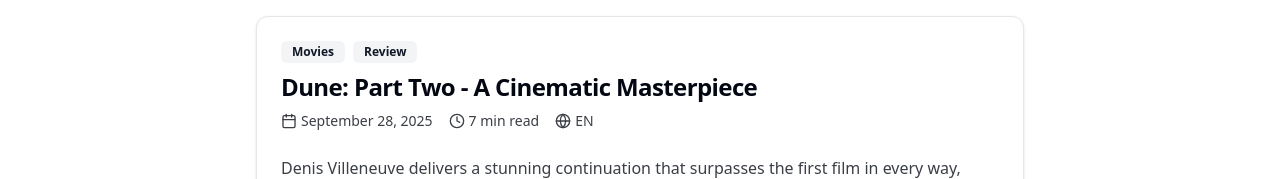
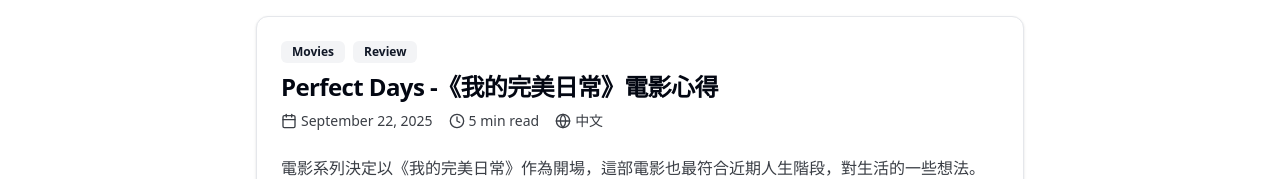
Before and after one commit to abby-chung/pineapplepizza, a React (Vite) app: page /pineapplepizza/blog in a window 1280 px wide. Shown: the part 621-800 px from the top of the page. Built offline with nearby package versions, Linux system fonts and the light colour scheme.

Commit message:
Add a new post

```diff
--- a/src/data/posts.ts
+++ b/src/data/posts.ts
@@ -12,66 +12,6 @@
 }
 
 export const blogPosts: BlogPost[] = [
-  //   {
-  //   id: 6,
-  //   title: "Perfect Days",
-  //   slug: "perfect-days-review",
-  //   excerpt: "《我的完美日常》大概是近年來",
-  //   content: `
-  //     <p>電影系列決定以《我的完美日常》作為開場，好久沒有寫電影相關的文章，雖然說是影視相關科系畢業，在學期間也是<s>硬掰</s>完成了不少電影、影集分析報告，試著把各種電影理論或是致敬塞進寫作中，現在看來只覺得文謅謅，感嘆年輕時真是活在不切實際的世界裡，一知半解卻講得頭頭是道。</p>
-  //     <p>這也是為什麼踏入社會後，一直在逃避寫觀後感或是電影心得，總覺得彆扭，一部分是擔心自己過度解讀，一部分又是擔心自己愚鈍沒看到精髓。但沒有寫下的東西，就是沒有真的思考過的東西，所以開始練習重新寫。</p>
-
-  //     <h2>一人一世界</h2>
-  //     <blockquote>
-  //     <p>「這個世界上其實有很多不同的世界，看起來連在一起，實際上並不互通。」</p>
-  //     </blockquote>
-
-  //     <p>Morning light feels different—especially when shooting against it.</p>
-  //       <div class="image-container">
-  //         <img src="/pineapplepizza/images/posts/photography/6th-ave-new-york.jpg" alt="Street of New York City" class="blog-image" />
-  //         <p class="image-caption">Street of New York City</p>
-  //       </div>
-
-  //     <h2>China Town, New York</h2>
-  //     <p>A random evening snap—the very first photo I took in New York.</p>
-  //       <div class="image-container">
-  //         <img src="/pineapplepizza/images/posts/photography/china-town-new-york.jpg" alt="Night in China Town" class="blog-image" />
-  //         <p class="image-caption">Night in China Town</p>
-  //       </div>
-
-  //     <h2>Film Simulation</h2>
-  //     <p>Classic Chrome was the top choice for the entire trip.</p>
-
-  //     <p>Settings for the recipe:</p>
-  //     <ol type="1">
-  //       <li>Film Simulation: Classic Chrome</li>
-  //       <li>Grain Effect: Off</li>
-  //       <li>Color Chrome Effect: Weak</li>
-  //       <li>White Balance: Auto</li>
-  //     </ol>
-
-  //     <h2>Wide Angle Challenge</h2>
-  //     <p>Even in a city filled with buildings and people, shooting with a wide-angle lens presented its own challenges.</p>
-  //     <p>With a wide-angle lens, you’re either too far from the subject with no time to move closer, or you risk stepping into someone’s space and drawing attention. Getting noticed isn’t always ideal in street photography—especially not for an introvert like me.</p>
-  //     <p>I never really had the courage to shoot right in people’s faces, so I switched back to my Fujifilm XF 35mm. It felt more comfortable for street shots of human beings, and I ended up with some of my favorite photos—which I’ll share in a separate post.</p>
-  //       <div class="image-container">
-  //         <img src="/pineapplepizza/images/posts/photography/dead-end-new-york.jpg" alt="Kent Park" class="blog-image" />
-  //         <p class="image-caption">Kent Park, Brooklyn</p>
-  //       </div>
-
-  //     <h2>As always, let the food heal our souls</h2>
-  //     <p>Tacos, pizzas, bagels, donuts, coffee... so many good stuff... 🤤</p>
-  //       <div class="image-container">
-  //         <img src="/pineapplepizza/images/posts/photography/tacos-new-york.jpg" alt="Tacos in New York" class="blog-image" />
-  //         <p class="image-caption">Esse Taco</p>
-  //       </div>
-  //   `,
-  //   date: "November 15, 2025",
-  //   readTime: "4 min read",
-  //   language: "中文",
-  //   tags: ["Photography"],
-  //   author: "Abby Chung"
-  // },
   {
     id: 5,
     title: "First Take on Voigtländer Color-Skopar 18mm F2.8 with Fujifilm X-T4",
@@ -135,54 +75,63 @@
   },
   {
     id: 4,
-    title: "Dune: Part Two - A Cinematic Masterpiece",
-    slug: "dune-part-two-review",
-    excerpt: "Denis Villeneuve delivers a stunning continuation that surpasses the first film in every way, creating one of the best sci-fi epics ever made.",
+    title: "Perfect Days -《我的完美日常》電影心得",
+    slug: "perfect-days-review",
+    excerpt: "電影系列決定以《我的完美日常》作為開場，這部電影也最符合近期人生階段，對生活的一些想法。",
     content: `
-      <p><strong>Disclaimer: This article is written by Claude. I still haven't watched Dune: Part Two.</strong></p>
-      <p>Denis Villeneuve has done something remarkable with "Dune: Part Two." Not only has he successfully adapted one of science fiction's most challenging novels, but he's created a film that stands as a cinematic achievement in its own right.</p>
+      <p>許久沒有寫電影相關的文章，甚至生活中與朋友討論電影時，也總是以簡單的幾句話帶過對某部電影、影集的想法，害怕再這樣下去會變成無聊的人。</p>
+      <p>另一方面，則是發現自己越來越不會說話了，將發散想法組織成有架構的話語，似乎變得異常困難，而這些發散的想法，總交錯著擔心自己過度解讀、或過於愚鈍而沒看到精髓的反省，使得有架構、有條理的敘述自己的想法，尤其是口頭上，變成一項我極為羨慕的技能。</p>
 
-      <p>Where the first film was necessarily about world-building and setup, Part Two is about payoff – and what a payoff it is.</p>
+      <p>既然口頭上有困難，就先從寫作開始吧，至少留下努力過的印記和審視自己混亂的思緒。決定先從我最愛逃避的電影心得開始，就從最常被引用的兩句台詞切入。</p>
 
-      <h2>Visual Spectacle</h2>
-      <p>Every frame of this film is a work of art. Greig Fraser's cinematography captures the alien beauty and harsh brutality of Arrakis with equal skill. The sandworm sequences alone are worth the price of admission – they're simultaneously beautiful and terrifying, alien yet somehow familiar.</p>
+      <div class="image-container">
+          <img src="/pineapplepizza/images/posts/movies/perfect-days.jpg" alt="Perfect Days" class="blog-image" />
+      </div>
 
-      <p>The production design creates a universe that feels lived-in and authentic. From the ornate halls of the Emperor's ship to the austere beauty of Fremen sietches, every environment tells a story.</p>
+      <h2>互不相通的世界</h2>
+      <p><blockquote>「這個世界上其實有很多不同的世界，看起來連在一起，實際上並不互通。」</blockquote></p>
 
-      <h2>Character Development</h2>
-      <p>Timothée Chalamet's Paul Atreides becomes darker and more complex in this installment. We see his transformation from reluctant hero to something more ambiguous – a messiah who understands the terrible future his rise will bring.</p>
+      <p>這句最常被引用的一句話，也許是因為電影中的對白不多，加上來自於話最少的主角平山，也使得這句話格外有重量。</p>
 
-      <p>Zendaya's Chani is given much more to do here, serving as both Paul's anchor to humanity and his moral compass. Their relationship provides the emotional heart that keeps the epic scope from feeling cold.</p>
+      <p>我的解讀是每個人都是一個獨立的世界，多數人的世界非常雷同，以至於大家看似共處在同一個世界裡。但其實每個人都有所差異，每個人的世界都不一樣，不需要去強求自己活得跟別人一樣，也不需強求他人理解自己，因為世界互不相通，某種程度來說是既自由又孤獨。</p>
+      <p>在平山先生的世界裡，一天大致包含：</p>
+      <ul>
+        <li>規律的生活</li>
+        <li>生活圍繞著喜愛的書、音樂、植物等等的事物</li>
+        <li>觀察各種微小的事物</li>
+        <li>工作即使簡單也毫不馬虎（且有自己厲害的 SOP）</li>
+      </ul>
+      <p在某些人的世界裡，這樣的一天可以說是非常地「平凡」，也可以說是「奇怪」。而在平山的世界裡，這樣的一天是最完美的一天。</p>
+      <p>互不相通的世界——也許這是為什麼孤獨感偶爾會突然冒出來吧，即便是在豔陽高照的日子，與喜歡、相似的人相處，有些極為細小事物仍是彼此無法理解彼此的，而那股孤獨感則會瞬間出現，因為意識到我們終究還是在各自的世界裡。</p>
 
-      <h2>Themes and Relevance</h2>
-      <p>What makes "Dune: Part Two" more than just spectacular entertainment is how it grapples with relevant themes:</p>
-      <ul>
-        <li>Religious extremism and manipulation</li>
-        <li>Environmental exploitation</li>
-        <li>The corruption of power</li>
-        <li>Colonial occupation and resistance</li>
-      </ul>
+      <h2>關於當下</h2>
+      <p><blockquote>「下次是下次，現在是現在。」</blockquote></p>
 
-      <p>Villeneuve doesn't shy away from the darker implications of Herbert's story. Paul's journey isn't a traditional hero's tale – it's a cautionary story about charisma, prophecy, and the dangers of absolute power.</p>
+      <p>普遍大眾對於這部電影主旨，是「當下」。</p>
 
-      <h2>Technical Excellence</h2>
-      <p>Hans Zimmer's score builds on his work from the first film, creating soundscapes that feel both alien and deeply emotional. The sound design is phenomenal – every grain of sand, every whisper of wind feels tangible.</p>
+      <p>看似無意義，甚至是無聊的瑣事，其實都只有「當下」才會發生，賦予意義和價值本身就是事後才會做的，但那個時刻，早已過去。下次就算跟一樣的人，在一樣的地方，做一樣的事情，也不會跟現在、這個當下一模一樣。</p>
 
-      <p>The film's pacing is nearly perfect, balancing intimate character moments with spectacular action sequences. At 166 minutes, it never feels long.</p>
+      <h3>捕捉當下</h3>
+      <div class="image-container">
+          <img src="/pineapplepizza/images/posts/movies/sky.jpg" alt="Sky" class="blog-image" />
+      </div>
+      <p>當主角每天拍下一張陽光與樹葉交織、光線從葉縫穿過畫面時，共鳴很深。</p>
+      <p>大概是某一天在加拿大租屋處的陽台，拍下好藍好藍、一片雲都沒有的天空，之後出門在外，就會開始拍天空，想要紀錄某時某地的那一個天空，對我來說那個畫面是獨特且無法復刻的。</p>
 
-      <h2>Final Thoughts</h2>
-      <p>"Dune: Part Two" is the rare sequel that surpasses its predecessor in every way. It's a science fiction epic that respects both its source material and its audience, delivering spectacle without sacrificing substance.</p>
+      <p>人類大概是最沒有活在當下的生物，總是思考著過去和未來。尤其是這個「大世界」（多數人）似乎總逼著每個人都得有個「對未來的想法」、「想要達成的目標」⋯⋯。</p>
 
-      <p>This is filmmaking at its finest – ambitious, beautiful, and deeply meaningful. It's the kind of movie that reminds you why cinema matters.</p>
+      <p>看似「平凡」、「簡單」的生活，在這個時代反而顯得既不平凡又不簡單。想謝謝《我的完美日常》的出現，給了自己一點慰藉，因為這的確也是在我看這部電影之前，一直思考的生活模式（但理想生活還是《晚酌的流派》哈哈哈，好吃的東西和啤酒不能少呀！）。</p>
 
-      <p><strong>Rating: 5/5 stars</strong></p>
-      <p>A masterpiece that sets a new standard for science fiction cinema.</p>
+      <h2>小記</h2>
+      <p>工作迷惘期已經有四五年了吧，且仍在進行中。曾經自己是追求成就、目標取向、為熱愛的東西燃燒自己，最後只換來了滿身疲憊，不再對熱愛的東西感到興趣。放下了夢想，自此不知道人生接下來該做什麼樣的工作。而每當想到未來，就想到這部電影，再想到，為何我不能找到一份可以供我日常生活需求的工作，剩下的時間填滿自己喜愛的事物，就這樣簡單過完人生。很不幸的是，我還無法像平山一樣果斷，也許隨著書寫的文字增加，我漸漸可以理出頭緒或是積累足夠的勇氣。</p>
+
+      <p>原本只想要簡單的幾個段落寫一點心得，沒想到這篇文章來回寫了好幾週，越寫越長，想法越來越多。</p>
     `,
-    date: "September 28, 2025",
-    readTime: "7 min read",
-    language: "EN",
+    date: "September 22, 2025",
+    readTime: "5 min read",
+    language: "中文",
     tags: ["Movies", "Review"],
-    author: "Claude"
+    author: "Abby Chung"
   },
   {
     id: 3,
```
Also changed, not shown: public/images/posts/movies/perfect-days.JPG (added), public/images/posts/movies/sky.jpg (added), 5 other files (tests, documents, lock files or other folders).
